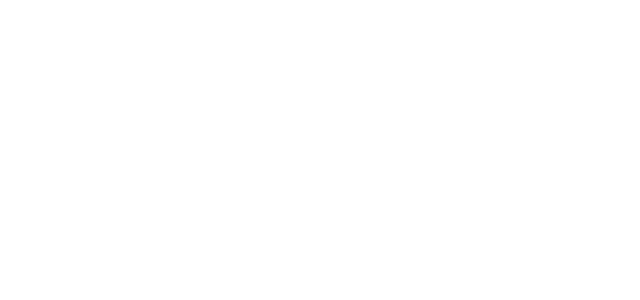
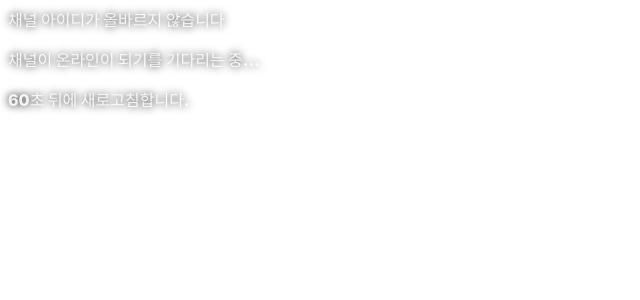
Before and after one commit to return0927/soop-chat-mini, a React (Vite) app: page / in a window 1280 px wide. Shown: the top 300 px of the page, without its empty margins (0-640 px from the left). Built offline with nearby package versions, Linux system fonts and the light colour scheme.

Commit message:
fix: use font-size inheritance to handle font size manipulation on client size (OBS)

```diff
--- a/src/App.tsx
+++ b/src/App.tsx
@@ -62,7 +62,7 @@
   }, [errorMessage]);
 
   return (
-    <div>
+    <div className={'soop-chat'}>
       <title>{title}</title>
 
       {channelId ? (
@@ -91,8 +91,8 @@
             style={{
               position: 'fixed',
               top: `calc((100vh - 3em) * ${position} + 1em)`,
-              left: `-${message.length * 16}px`,
-              width: `calc(100% + ${message.length * 16}px)`,
+              left: `-${message.length}em`,
+              width: `calc(100% + ${message.length}em)`,
             }}
             delay={0.1}
             speed={scrollAmount + scrollOffset * (+position - 0.5)}
```
